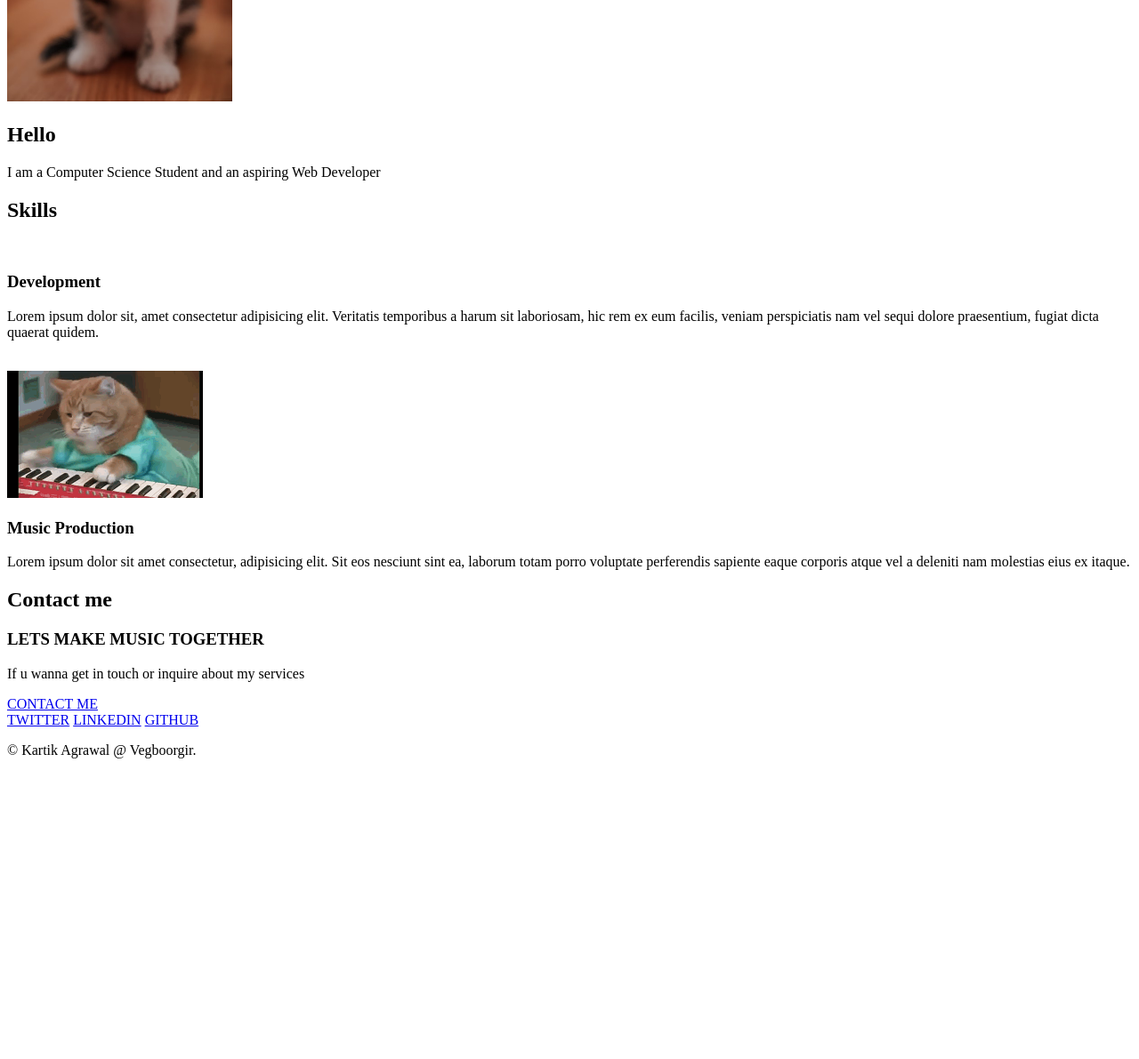
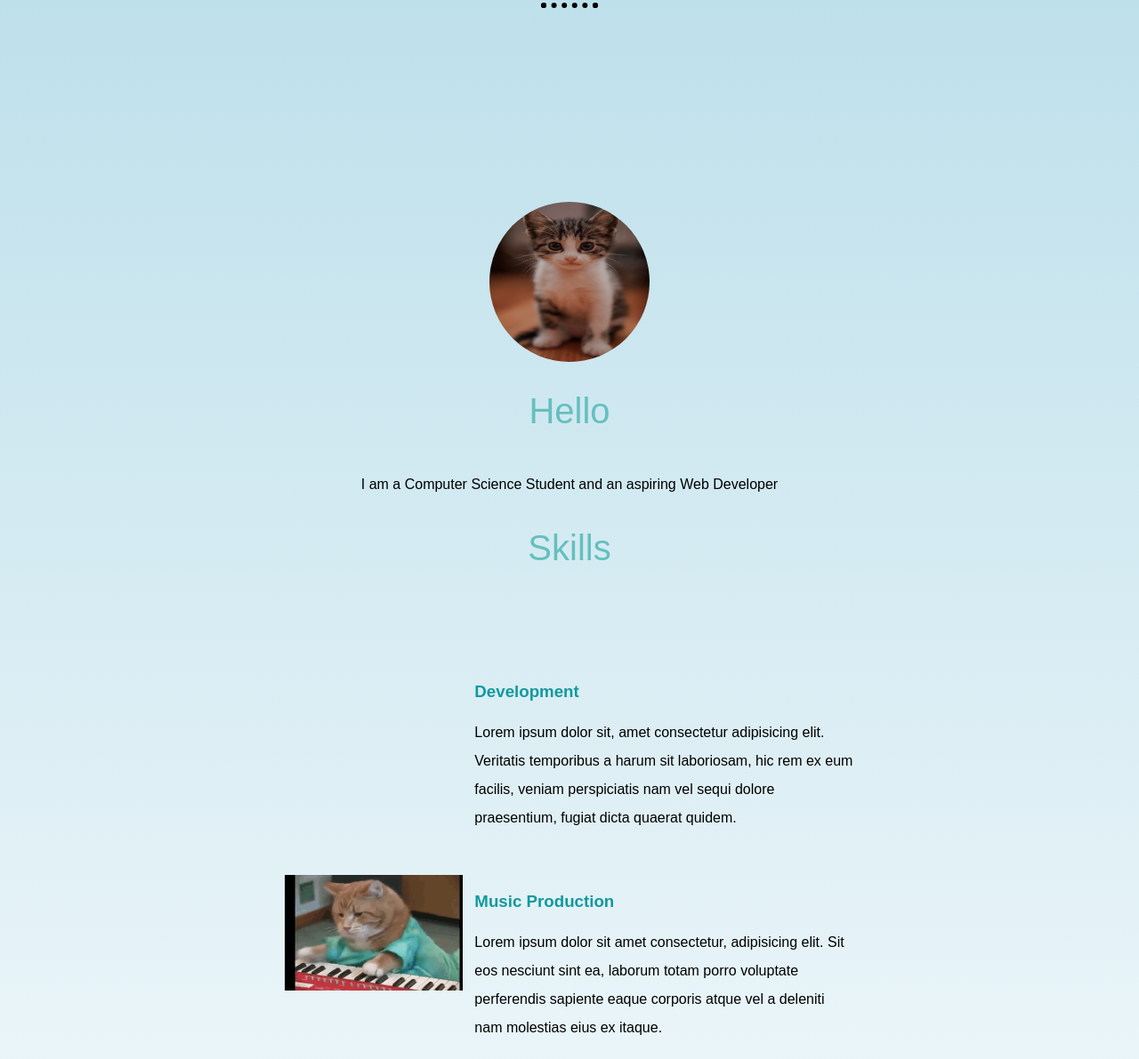
Before and after one commit to vegboorgir/Capstone2, a plain HTML site: page 12.0 Capstone project 2/index.html in a window 1280 px wide. Shown: the part 458-1649 px from the top of the page at 89% size. Before the commit the page ends 1327 px from the top, so only its background shows below. Drawn offline with Linux system fonts and the light colour scheme.

Commit message:
Add files via upload

```diff
--- a/12.0 Capstone project 2/index.html
+++ b/12.0 Capstone project 2/index.html
@@ -4,6 +4,7 @@
     <meta charset="UTF-8" />
     <meta name="viewport" content="width=device-width, initial-scale=1.0" />
     <title>Capstone 2</title>
+    <link rel="stylesheet" href="style.css">
   </head>
   <body>
     <div class="page1">
@@ -16,7 +17,7 @@
 
     <div class="page2">
       <div class="image">
-        <img src="Images/pfp.jpg" alt="" width="20%" />
+        <img src="Images/pfp.jpg" alt="" class="pfp"/>
       </div>
       <div class="intro">
         <h2 class="hello">Hello</h2>
@@ -28,9 +29,7 @@
           <div class="typing">
             <img
               src="Images/841aeb9f113999616d097b414c539dfd.gif"
-              alt=""
-              width="20%"
-            />
+              alt="" width="200px"/>
           </div>
           <div class="prog">
             <h3>Development</h3>
@@ -41,9 +40,9 @@
               fugiat dicta quaerat quidem.
             </p>
           </div>
-          <br />
+
           <div class="piano">
-            <img src="Images/cat-playing.gif" alt="" />
+            <img src="Images/cat-playing.gif" alt="" width="200px"/>
           </div>
           <div class="music">
             <h3>Music Production</h3>
@@ -54,7 +53,9 @@
               itaque.
             </p>
           </div>
-          <div class="contact">
+
+        </div>
+        <div class="contact">
             <h2>Contact me</h2>
             <h3>LETS MAKE MUSIC TOGETHER</h3>
             <p class="message">
@@ -62,15 +63,14 @@
             </p>
             <a href="music@catmail.com" class="button">CONTACT ME</a>
           </div>
-        </div>
       </div>
     </div>
-
+    <hr>
     <div class="page3">
-        <a href="#" class="footer_link">TWITTER</a>
-        <a href="#" class="footer_link">LINKEDIN</a>
-        <a href="#" class="footer_link">GITHUB</a>
-        <p class="copywrite">© Kartik Agrawal @ Vegboorgir.</p>
+      <a href="#" class="footer_link">TWITTER</a>
+      <a href="#" class="footer_link">LINKEDIN</a>
+      <a href="#" class="footer_link">GITHUB</a>
+      <p class="copywrite">© Kartik Agrawal @ Vegboorgir.</p>
     </div>
   </body>
 </html>
--- /dev/null
+++ b/12.0 Capstone project 2/style.css
@@ -0,0 +1,106 @@
+body{
+    margin: 0px;
+    background: linear-gradient(lightblue,white);
+    text-align: center;
+}
+
+hr{
+    border: dotted black 6px;
+    border-bottom: none;
+    width: 4%;
+    margin: 100px auto;
+}
+
+h1{
+    color: #66bfbf;
+    font-size: 5.625rem;
+    margin: 50px auto 0 auto;
+    font-family: "Sacramento", cursive;
+}
+
+h2{
+    color: #66bfbf;
+    font-family: "Montserrat", sans-serif;
+    font-size: 2.5rem;
+    font-weight: normal;
+    padding-bottom: 10px;
+}
+
+h3{
+    color: #11999e;
+  font-family: "Montserrat", sans-serif;
+}
+
+p{
+    line-height: 2;
+    font-family: sans-serif;
+}
+
+a{
+    color:#11999e;
+    text-decoration: none;
+    font-family: sans-serif;
+    margin: 10px 20px;
+}
+
+.page1{
+    position: relative;
+    padding-top: 100px;
+}
+
+.image{
+    width: 180px;
+    height: 180px;
+    position: relative;
+    overflow: hidden;
+    border-radius: 50%;
+    margin: auto;
+
+}
+.pfp{
+    display: inline;
+    height: 180px;
+    width: 180px;
+}
+
+.parent{
+    display: grid;
+    grid-template-columns: 0.5fr 1fr;
+    grid-template-rows: repeat(1, 1fr);
+    width: 50%;
+    margin: 100px auto 0 auto;
+    text-align: left;
+    row-gap: 2rem;
+}
+
+.page2{
+    position: relative;
+    padding-top: 100px;
+}
+
+.contact{
+    position: relative;
+    text-align: center;
+}
+
+.button{
+    text-decoration: none;
+    background: #11999e;
+    border-radius: 10px;
+    color: aliceblue;
+    font-size: 20px;
+    padding: 10px 20px 10px 20px;
+    font-family: sans-serif;
+}
+
+.page3{
+    background-color:#66bfbf ;
+    position: relative;
+    padding-top: 70px;
+    text-align: center;
+    margin-bottom: 0;
+}
+
+.copywrite{
+    color: aliceblue;
+}
```
